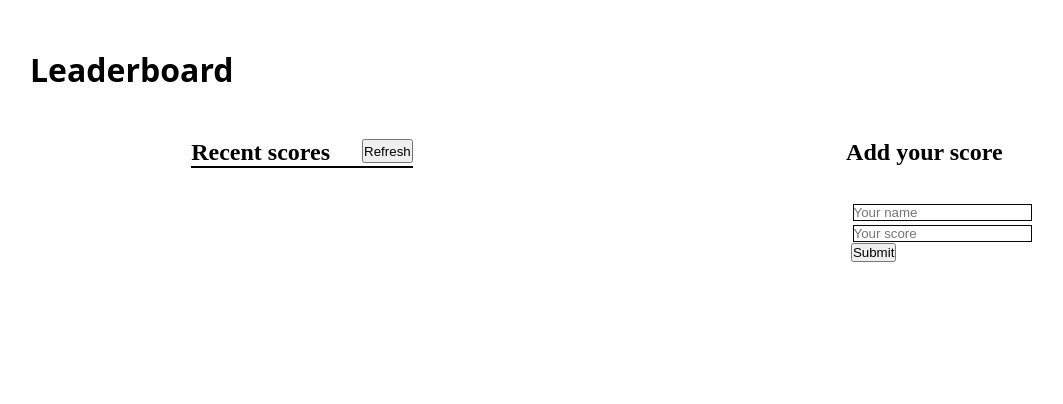
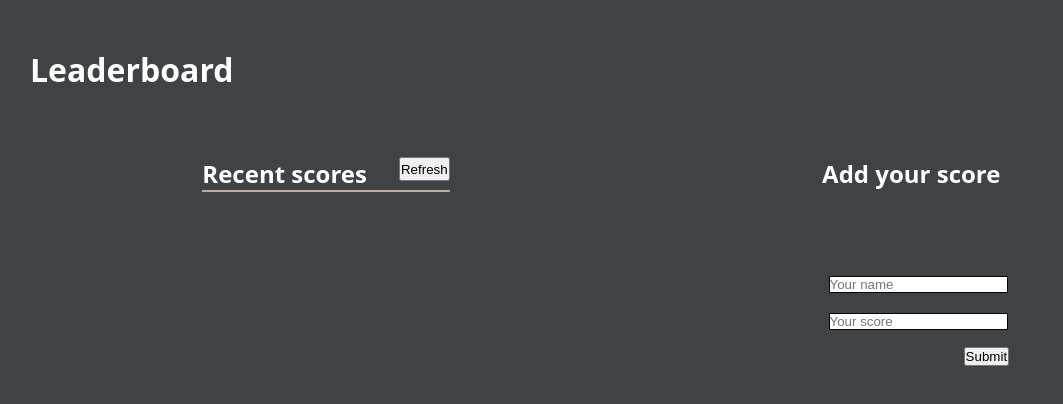
Before and after one commit to mrcbq/Leaderboard, a website built with webpack: page src/index.html in a window 1280 px wide. Shown: the whole page, without its empty margins (18-1081 px from the left). Built offline with nearby package versions, Linux system fonts and the light colour scheme.

Commit message:
add background black, ad more space below title

```diff
--- a/src/index.css
+++ b/src/index.css
@@ -5,9 +5,12 @@
 }
 
 /* Body styles */
-body h1 {
+body {
   padding: 3rem;
-  font-family: 'Open Sans', 'Lucida Grande', tahoma, verdana, arial, sans-serif;
+  font-family: system-ui, "Segoe UI", Roboto, Helvetica, Arial, sans-serif, "Apple Color Emoji", "Segoe UI Emoji", "Segoe UI Symbol";
+  gap: 2rem;
+  background-color: #3f4345;
+  color: #fff;
 }
 
 .view-container {
@@ -22,13 +25,18 @@ body h1 {
 }
 
 #scores-container {
-  border: 1px solid #000;
+  border: 1px solid #baae9c;
 }
 
 .form-container {
   display: flex;
   flex-direction: column;
-  gap: 2rem;
+  gap: 5rem;
+}
+
+form {
+  align-items: flex-end;
+  gap: 1rem;
 }
 
 /* Input styles */
@@ -51,6 +59,5 @@ li {
   display: flex;
   flex-direction: column;
   justify-content: space-between;
-  align-items: flex-start;
   height: 2rem;
 }
--- a/src/index.html
+++ b/src/index.html
@@ -9,7 +9,7 @@
 </head>
 
 <body>
-  <h1>Leaderboard</h1>
+  <h1>Leaderboard</h1> <br><br><br>
   <div class="view-container">
     <div>
       <div class="recent-scores">
```
Also changed, not shown: dist/main.css.
